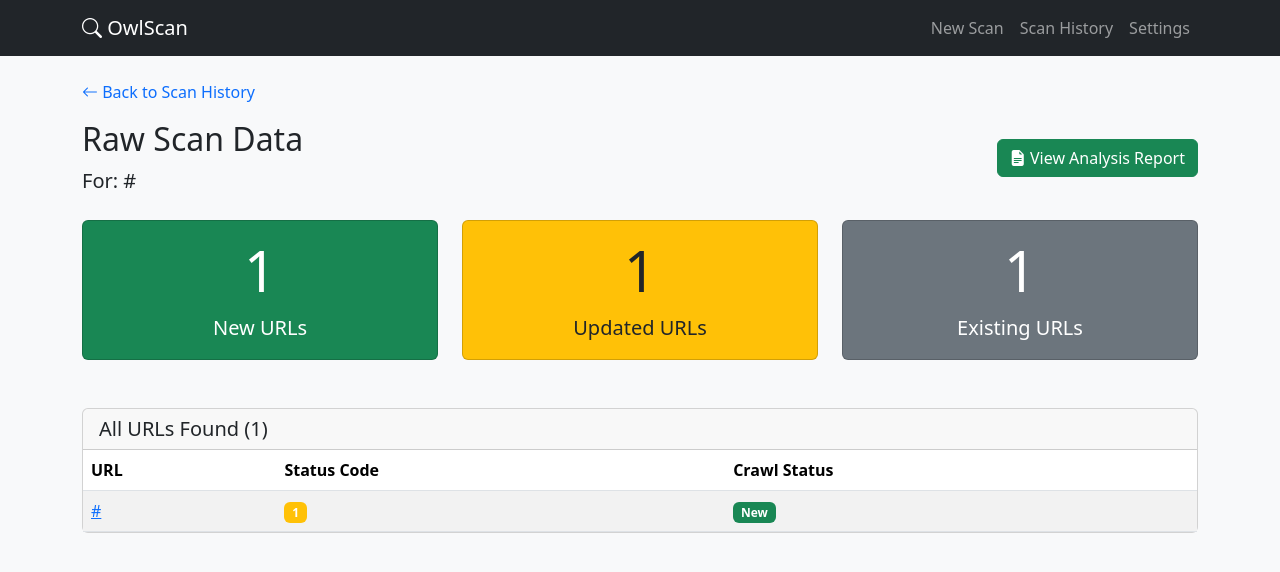
After one commit to tosinajy/owlscan, a Flask app: page /scan_data/1 in a window 1280 px wide. The commit adds this page. Shown: the top 572 px of the page. Run offline with Flask 3, Linux system fonts and the light colour scheme; tables that the repository leaves empty hold one stand-in row (values such as "Sample post").

Commit message:
Add files via upload

```diff
--- a/app.py
+++ b/app.py
@@ -3,8 +3,8 @@
 from flask import (
     Flask, render_template, request, jsonify, redirect, url_for, Response, flash
 )
-from sqlalchemy import func
 from threading import Thread
+from sqlalchemy import func, desc
 import json
 
 # --- Local Imports ---
@@ -24,60 +24,100 @@ def index():
 @app.route('/start_scan', methods=['POST'])
 def start_scan():
     start_url = request.form.get('url')
-    if not start_url:
-        return jsonify({'error': 'URL is required'}), 400
-
+    if not start_url: return jsonify({'error': 'URL is required'}), 400
     new_scan = Scan(start_url=start_url, status='pending')
     db.session.add(new_scan)
     db.session.commit()
-
-    scan_thread = Thread(target=run_crawler, args=(app, db, new_scan.id))
-    scan_thread.daemon = True
-    scan_thread.start()
-
+    Thread(target=run_crawler, args=(app, db, new_scan.id), daemon=True).start()
     return jsonify({'scan_id': new_scan.id})
 
 @app.route('/scan/<int:scan_id>')
 def view_results(scan_id):
+    """Main view designed to show the most relevant stage (Analysis if complete, Data if just crawled)."""
     scan = db.session.get(Scan, scan_id)
-    if not scan:
-        return "Scan not found", 404
+    if not scan: return "Scan not found", 404
 
-    # CORRECT: Query for settings and define the variable outside the 'if' block.
-    settings_db = Setting.query.all()
-    settings = {s.setting_key: s.setting_value for s in settings_db}
+    if scan.status == 'crawled':
+         return redirect(url_for('view_scan_data', scan_id=scan_id))
+    elif scan.status == 'completed':
+        settings = {s.setting_key: s.setting_value for s in Setting.query.all()}
+        analysis = json.loads(scan.analysis_json) if scan.analysis_json else analyze_results(Page.query.filter_by(scan_id=scan.id).all(), settings)
+        return render_template('results.html', scan=scan, analysis=analysis, settings=settings)
+    else:
+        return render_template('results.html', scan=scan, analysis=None, settings={})
 
-    analysis = None
-    if scan.status == 'completed':
-        pages = Page.query.filter_by(scan_id=scan.id).order_by(Page.url).all()
+@app.route('/scan_data/<int:scan_id>')
+def view_scan_data(scan_id):
+    """Explicitly view the intermediary raw data, even if analysis is complete."""
+    scan = db.session.get(Scan, scan_id)
+    if not scan: return "Scan not found", 404
 
-        # Run the main analysis helper
+    pages = Page.query.filter_by(scan_id=scan.id).order_by(Page.url).all()
+    return render_template('intermediary_results.html', scan=scan, pages=pages)
+
+@app.route('/analyze/<int:scan_id>', methods=['POST'])
+def perform_analysis(scan_id):
+    scan = db.session.get(Scan, scan_id)
+    if not scan or scan.status != 'crawled': return jsonify({'error': 'Invalid scan state'}), 400
+
+    scan.status = 'analyzing'
+    db.session.commit()
+
+    try:
+        settings = {s.setting_key: s.setting_value for s in Setting.query.all()}
+        pages = Page.query.filter_by(scan_id=scan.id).all()
         analysis = analyze_results(pages, settings)
 
-        # Add new, detailed queries to the analysis dictionary
-        analysis['broken_links'] = Link.query.filter_by(scan_id=scan.id, is_broken=True).all()
-        analysis['large_images'] = Image.query.filter_by(scan_id=scan.id, is_large=True).all()
-        analysis['missing_alt_images'] = Image.query.filter_by(scan_id=scan.id, missing_alt=True).all()
+        analysis['rate_limit_errors'] = [{'source_url': l.source_url, 'target_url': l.target_url, 'anchor_text': l.anchor_text, 'status_code': l.status_code} for l in Link.query.filter_by(scan_id=scan.id, status_code=429).all()]
+        analysis['broken_links'] = [{'source_url': l.source_url, 'target_url': l.target_url, 'anchor_text': l.anchor_text, 'status_code': l.status_code} for l in Link.query.filter(Link.scan_id == scan.id, Link.is_broken == True, Link.status_code != 429).all()]
+        analysis['large_images'] = [{'image_url': i.image_url, 'page_url': i.page_url, 'file_size_kb': i.file_size_kb} for i in Image.query.filter_by(scan_id=scan.id, is_large=True).all()]
+        analysis['missing_alt_images'] = [{'image_url': i.image_url, 'page_url': i.page_url} for i in Image.query.filter_by(scan_id=scan.id, missing_alt=True).all()]
 
-    # The 'settings' variable is now always available here.
-    return render_template('results.html', scan=scan, analysis=analysis, settings=settings)
+        for key in ['missing_titles', 'short_titles', 'long_titles', 'missing_descriptions', 'short_descriptions', 'long_descriptions', 'orphaned_pages']:
+             analysis[key] = [{'url': p.url, 'title': p.title, 'meta_description': p.meta_description} for p in analysis[key]]
+        for key in ['duplicate_titles', 'duplicate_descriptions', 'duplicate_content']:
+            analysis[key] = {k: [{'url': p.url} for p in v] for k, v in analysis[key].items()}
+
+        scan.total_issues = sum([len(analysis[k]) for k in ['broken_links', 'large_images', 'missing_alt_images', 'missing_titles', 'missing_descriptions', 'orphaned_pages']])
+        scan.analysis_json = json.dumps(analysis)
+        scan.status = 'completed'
+        db.session.commit()
+        return jsonify({'status': 'success'})
+    except Exception as e:
+        scan.status = 'failed'
+        db.session.commit()
+        return jsonify({'error': str(e)}), 500
 
 @app.route('/scan_status/<int:scan_id>')
 def scan_status(scan_id):
     scan = db.session.get(Scan, scan_id)
     return jsonify({'status': scan.status if scan else 'not_found'})
 
+@app.route('/history')
+def history():
+    page = request.args.get('page', 1, type=int)
+    per_page = 10
+    subq = db.session.query(Scan.start_url, func.max(Scan.created_at).label('max_created_at'), func.count(Scan.id).label('scan_count')).group_by(Scan.start_url).subquery()
+    query = db.session.query(Scan, subq.c.scan_count).join(subq, (Scan.start_url == subq.c.start_url) & (Scan.created_at == subq.c.max_created_at)).order_by(desc(Scan.created_at))
+    pagination = query.paginate(page=page, per_page=per_page, error_out=False)
+    return render_template('history.html', pagination=pagination)
+
+@app.route('/url_history')
+def url_history():
+    url = request.args.get('url')
+    if not url: return redirect(url_for('history'))
+    scans = Scan.query.filter_by(start_url=url).order_by(Scan.created_at.desc()).all()
+    return render_template('url_history.html', start_url=url, scans=scans)
+
 @app.route('/settings', methods=['GET', 'POST'])
 def settings():
     if request.method == 'POST':
         for key, value in request.form.items():
             setting = Setting.query.get(key)
-            if setting:
-                setting.setting_value = value
+            if setting: setting.setting_value = value
         db.session.commit()
         flash('Settings updated successfully!', 'success')
         return redirect(url_for('settings'))
-
     settings_db = Setting.query.all()
     settings = {s.setting_key: s.setting_value for s in settings_db}
     return render_template('settings.html', settings=settings)
@@ -85,66 +125,19 @@ def settings():
 @app.route('/export/csv/<int:scan_id>')
 def export_csv(scan_id):
     pages = Page.query.filter_by(scan_id=scan_id).all()
-    csv_data = generate_csv(pages)
-    return Response(
-        csv_data,
-        mimetype="text/csv",
-        headers={"Content-disposition": f"attachment; filename=scan_{scan_id}_export.csv"}
-    )
+    return Response(generate_csv(pages), mimetype="text/csv", headers={"Content-disposition": f"attachment; filename=scan_{scan_id}_export.csv"})
 
 @app.route('/export/json/<int:scan_id>')
 def export_json(scan_id):
     pages = Page.query.filter_by(scan_id=scan_id).all()
-    json_data = json.dumps([
-        {
-            'url': p.url,
-            'status_code': p.status_code,
-            'title': p.title,
-            'meta_description': p.meta_description,
-            'is_orphan': p.is_orphan,
-            'incoming_links': p.incoming_links
-        } for p in pages
-    ], indent=4)
-    return Response(
-        json_data,
-        mimetype="application/json",
-        headers={"Content-disposition": f"attachment; filename=scan_{scan_id}_export.json"}
-    )
-
-@app.route('/history')
-def history():
-    """Displays a paginated history of all scans."""
-    # Get the current page number from the URL query string (defaults to 1)
-    page = request.args.get('page', 1, type=int)
-    per_page = 10  # Number of scans to show per page
-
-    # Use .paginate() instead of .all()
-    # error_out=False ensures empty pages don't return a 404, just an empty list
-    pagination = Scan.query.order_by(Scan.created_at.desc()).paginate(
-        page=page, per_page=per_page, error_out=False
-    )
-
-    return render_template('history.html', pagination=pagination)
-
+    json_data = json.dumps([{'url': p.url, 'status_code': p.status_code, 'title': p.title, 'meta_description': p.meta_description, 'is_orphan': p.is_orphan, 'incoming_links': p.incoming_links} for p in pages], indent=4)
+    return Response(json_data, mimetype="application/json", headers={"Content-disposition": f"attachment; filename=scan_{scan_id}_export.json"})
 
 def setup_database(app_context):
-    """Function to create tables and default settings if they don't exist."""
     with app_context:
         db.create_all()
-
-        # Check if settings exist, if not, create them
         if not Setting.query.first():
-            default_settings = [
-                Setting(setting_key='min_title_length', setting_value='10'),
-                Setting(setting_key='max_title_length', setting_value='60'),
-                Setting(setting_key='min_desc_length', setting_value='70'),
-                Setting(setting_key='max_desc_length', setting_value='160'),
-                # ADD THIS NEW SETTING:
-                Setting(setting_key='max_image_size_kb', setting_value='150'),
-                Setting(setting_key='max_pages_limit', setting_value='200')
-                # Add other default settings here, like for image sizes
-            ]
-            db.session.bulk_save_objects(default_settings)
+            db.session.bulk_save_objects([Setting(setting_key='min_title_length', setting_value='10'), Setting(setting_key='max_title_length', setting_value='60'), Setting(setting_key='min_desc_length', setting_value='70'), Setting(setting_key='max_desc_length', setting_value='160'), Setting(setting_key='max_image_size_kb', setting_value='150'), Setting(setting_key='max_pages_limit', setting_value='200')])
             db.session.commit()
 
 if __name__ == '__main__':
--- a/config.py
+++ b/config.py
@@ -3,6 +3,6 @@
 class Config:
     # IMPORTANT: Replace 'auditor_user', 'your_password', and 'website_auditor'
     # with your actual MySQL database credentials.
-    SQLALCHEMY_DATABASE_URI = 'mysql+mysqlconnector://root:vaug@localhost/owlscan2'
+    SQLALCHEMY_DATABASE_URI = 'mysql+mysqlconnector://root:vaug@localhost/owlscan5'
     SQLALCHEMY_TRACK_MODIFICATIONS = False
     SECRET_KEY = 'a-very-secret-key-for-sessions' # Used for flash messages
--- /dev/null
+++ b/templates/intermediary_results.html
@@ -0,0 +1,131 @@
+{% extends "layout.html" %}
+{% block content %}
+<div class="mb-3">
+    <a href="{{ url_for('url_history', url=scan.start_url) }}" class="text-decoration-none">
+        <i class="bi bi-arrow-left"></i> Back to Scan History
+    </a>
+</div>
+
+<div class="d-flex justify-content-between align-items-center mb-4">
+    <div>
+        <h2>Raw Scan Data</h2>
+        <p class="lead mb-0">For: {{ scan.start_url }}</p>
+    </div>
+    <div>
+        {% if scan.status == 'completed' %}
+            <a href="{{ url_for('view_results', scan_id=scan.id) }}" class="btn btn-success">
+                <i class="bi bi-file-earmark-text-fill"></i> View Analysis Report
+            </a>
+        {% else %}
+            <span class="badge bg-info fs-6">Ready for Analysis</span>
+        {% endif %}
+    </div>
+</div>
+
+<div class="row text-center mb-5">
+    <div class="col-md-4">
+        <div class="card bg-success text-white h-100">
+            <div class="card-body">
+                <h1 class="display-4">{{ scan.new_urls_count }}</h1>
+                <p class="card-text fs-5">New URLs</p>
+            </div>
+        </div>
+    </div>
+    <div class="col-md-4">
+        <div class="card bg-warning text-dark h-100">
+            <div class="card-body">
+                <h1 class="display-4">{{ scan.updated_urls_count }}</h1>
+                <p class="card-text fs-5">Updated URLs</p>
+            </div>
+        </div>
+    </div>
+    <div class="col-md-4">
+        <div class="card bg-secondary text-white h-100">
+            <div class="card-body">
+                <h1 class="display-4">{{ scan.existing_urls_count }}</h1>
+                <p class="card-text fs-5">Existing URLs</p>
+            </div>
+        </div>
+    </div>
+</div>
+
+{% if scan.status == 'crawled' %}
+<div class="text-center mb-5">
+    <button id="start-analysis-btn" class="btn btn-primary btn-lg px-5 py-3">
+        <i class="bi bi-graph-up-arrow me-2"></i> Analyze Website Data
+    </button>
+    <div id="analysis-spinner" class="spinner-border text-primary mt-3" role="status" style="display: none;">
+        <span class="visually-hidden">Loading...</span>
+    </div>
+    <p id="analysis-text" class="text-muted mt-2" style="display: none;">Running analysis on stored data...</p>
+</div>
+{% endif %}
+
+<div class="card">
+    <div class="card-header">
+        <h5 class="mb-0">All URLs Found ({{ pages|length }})</h5>
+    </div>
+    <div class="card-body p-0">
+        <div class="table-responsive">
+            <table class="table table-striped table-hover mb-0">
+                <thead>
+                    <tr>
+                        <th>URL</th>
+                        <th>Status Code</th>
+                        <th>Crawl Status</th>
+                    </tr>
+                </thead>
+                <tbody>
+                    {% for page in pages %}
+                    <tr>
+                        <td class="text-break"><a href="{{ page.url }}" target="_blank">{{ page.url }}</a></td>
+                        <td>
+                            <span class="badge bg-{% if page.status_code == 200 %}success{% elif page.status_code == 404 %}danger{% else %}warning{% endif %}">
+                                {{ page.status_code }}
+                            </span>
+                        </td>
+                        <td>
+                            {% if page.crawl_status == 'new' %}
+                                <span class="badge bg-success">New</span>
+                            {% elif page.crawl_status == 'updated' %}
+                                <span class="badge bg-warning text-dark">Updated</span>
+                            {% else %}
+                                <span class="badge bg-secondary">Existing</span>
+                            {% endif %}
+                        </td>
+                    </tr>
+                    {% endfor %}
+                </tbody>
+            </table>
+        </div>
+    </div>
+</div>
+{% endblock %}
+
+{% block scripts %}
+{% if scan.status == 'crawled' %}
+<script>
+$(document).ready(function() {
+    $('#start-analysis-btn').on('click', function() {
+        $(this).hide();
+        $('#analysis-spinner').show();
+        $('#analysis-text').show();
+
+        $.ajax({
+            type: 'POST',
+            url: '/analyze/{{ scan.id }}',
+            success: function(response) {
+                window.location.href = "{{ url_for('view_results', scan_id=scan.id) }}";
+            },
+            error: function(err) {
+                alert('Analysis failed. Please try again.');
+                $('#start-analysis-btn').show();
+                $('#analysis-spinner').hide();
+                $('#analysis-text').hide();
+            }
+        });
+    });
+});
+</script>
+{% endif %}
+{% endblock %}
```
Also changed, not shown: crawler.py (+51 -70 lines), models.py (+13 -3 lines), templates/history.html (+22 -44 lines), templates/results.html (+25 -11 lines), templates/results_components/rate_limit_errors.html (added, +34 -0 lines), templates/url_history.html (added, +102 -0 lines).
